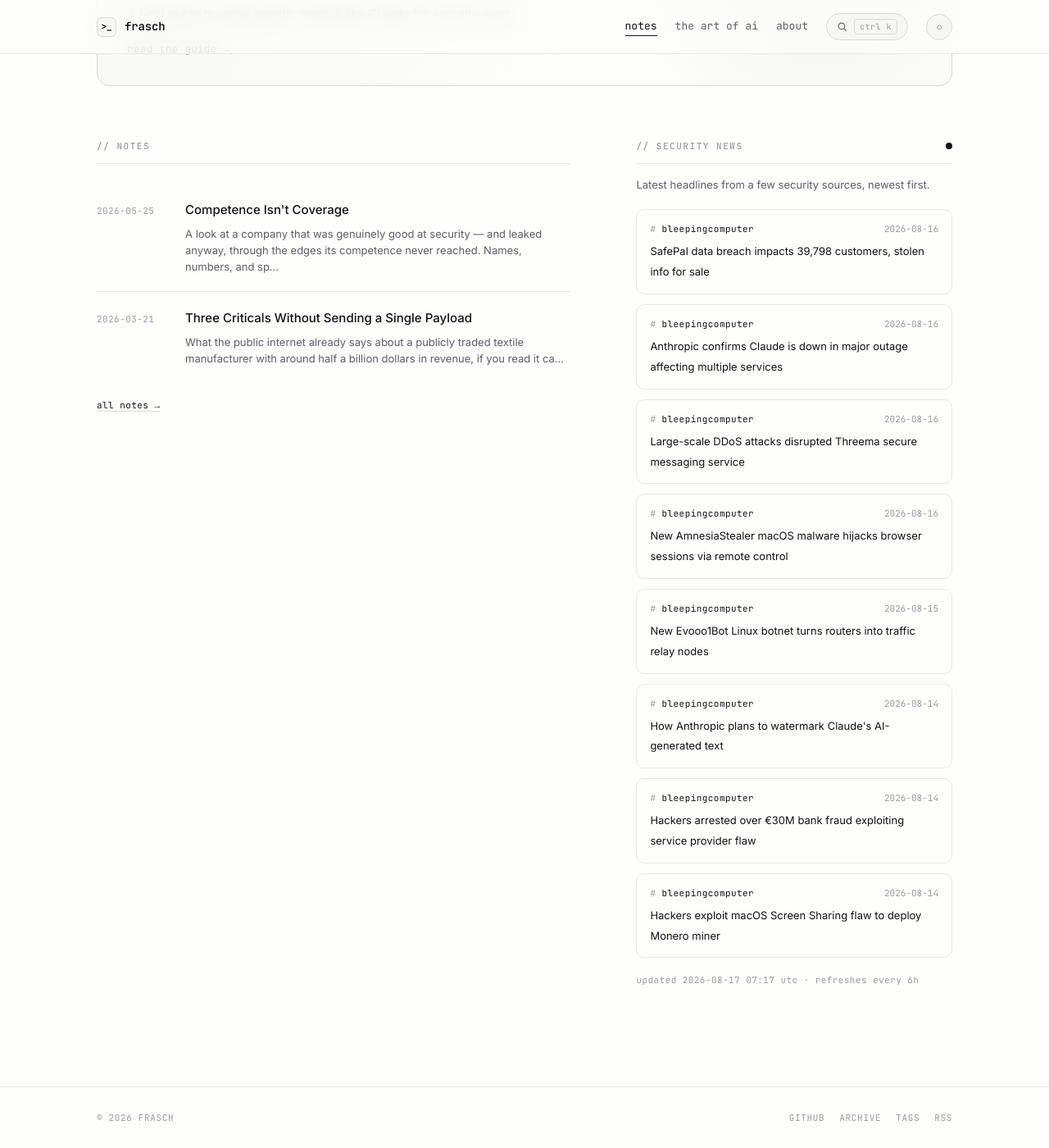
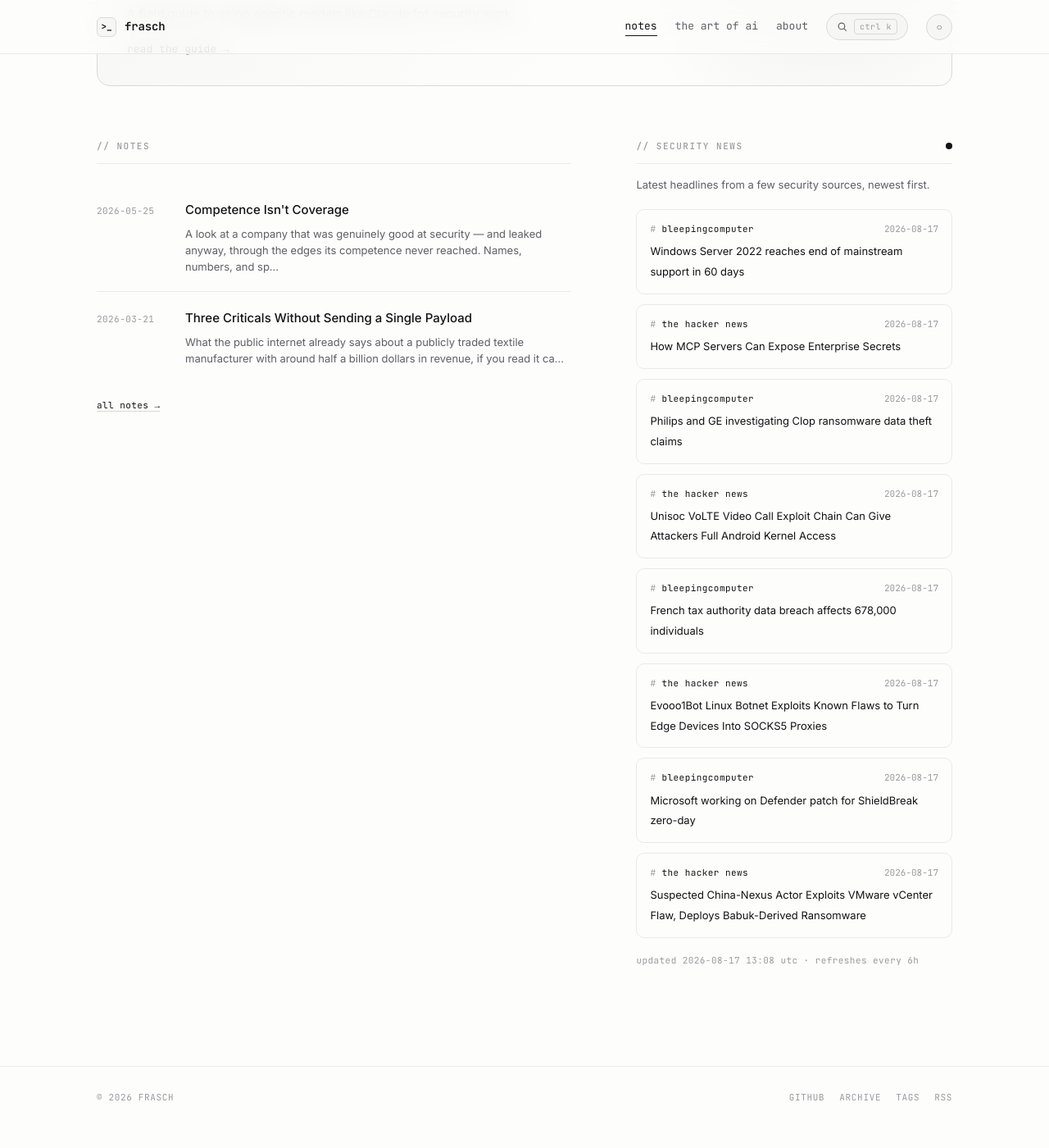
Before and after one commit to whoisfrasch/frasch, a Jekyll site: the page built from index.html, in a window 1280 px wide and 1400 px high, scrolled down 615 px. Shown: the whole window at 82% size. Built offline with Jekyll 4.4.1, drawn with Linux system fonts in a browser that asks for light colours; after the commit the page ends 1990 px from its top, so only the background shows below that.

Commit message:
Refresh security news feed

```diff
--- a/_data/news.json
+++ b/_data/news.json
@@ -1,53 +1,53 @@
 {
-  "updated": "2026-08-17T07:17:54Z",
+  "updated": "2026-08-17T13:08:36Z",
   "items": [
     {
       "source": "bleepingcomputer",
-      "title": "SafePal data breach impacts 39,798 customers, stolen info for sale",
-      "link": "https://www.bleepingcomputer.com/news/security/safepal-data-breach-impacts-39-798-customers-stolen-info-for-sale/",
-      "date": "2026-08-16T23:47:06Z"
+      "title": "Windows Server 2022 reaches end of mainstream support in 60 days",
+      "link": "https://www.bleepingcomputer.com/news/microsoft/windows-server-2022-reaches-end-of-mainstream-support-in-60-days/",
+      "date": "2026-08-17T12:33:11Z"
+    },
+    {
+      "source": "the hacker news",
+      "title": "How MCP Servers Can Expose Enterprise Secrets",
+      "link": "https://thehackernews.com/2026/08/how-mcp-servers-can-expose-enterprise.html",
+      "date": "2026-08-17T11:58:00Z"
     },
     {
       "source": "bleepingcomputer",
-      "title": "Anthropic confirms Claude is down in major outage affecting multiple services",
-      "link": "https://www.bleepingcomputer.com/news/artificial-intelligence/anthropic-confirms-claude-is-down-in-major-outage-affecting-multiple-services/",
-      "date": "2026-08-16T22:28:57Z"
+      "title": "Philips and GE investigating Clop ransomware data theft claims",
+      "link": "https://www.bleepingcomputer.com/news/security/philips-and-ge-investigating-clop-ransomware-data-theft-claims/",
+      "date": "2026-08-17T11:25:02Z"
+    },
+    {
+      "source": "the hacker news",
+      "title": "Unisoc VoLTE Video Call Exploit Chain Can Give Attackers Full Android Kernel Access",
+      "link": "https://thehackernews.com/2026/08/unisoc-volte-video-call-exploit-chain.html",
+      "date": "2026-08-17T10:52:34Z"
     },
     {
       "source": "bleepingcomputer",
-      "title": "Large-scale DDoS attacks disrupted Threema secure messaging service",
-      "link": "https://www.bleepingcomputer.com/news/security/large-scale-ddos-attacks-disrupted-threema-secure-messaging-service/",
-      "date": "2026-08-16T17:29:52Z"
+      "title": "French tax authority data breach affects 678,000 individuals",
+      "link": "https://www.bleepingcomputer.com/news/security/french-tax-authority-data-breach-affects-678-000-individuals/",
+      "date": "2026-08-17T10:09:48Z"
+    },
+    {
+      "source": "the hacker news",
+      "title": "Evooo1Bot Linux Botnet Exploits Known Flaws to Turn Edge Devices Into SOCKS5 Proxies",
+      "link": "https://thehackernews.com/2026/08/evooo1bot-linux-botnet-exploits-known.html",
+      "date": "2026-08-17T09:29:55Z"
     },
     {
       "source": "bleepingcomputer",
-      "title": "New AmnesiaStealer macOS malware hijacks browser sessions via remote control",
-      "link": "https://www.bleepingcomputer.com/news/security/new-amnesiastealer-macos-malware-hijacks-browser-sessions-via-remote-control/",
-      "date": "2026-08-16T15:07:44Z"
+      "title": "Microsoft working on Defender patch for ShieldBreak zero-day",
+      "link": "https://www.bleepingcomputer.com/news/security/microsoft-working-on-defender-patch-for-shieldbreak-zero-day/",
+      "date": "2026-08-17T09:05:33Z"
     },
     {
-      "source": "bleepingcomputer",
-      "title": "New Evooo1Bot Linux botnet turns routers into traffic relay nodes",
-      "link": "https://www.bleepingcomputer.com/news/security/new-evooo1bot-linux-botnet-turns-routers-into-traffic-relay-nodes/",
-      "date": "2026-08-15T14:14:38Z"
-    },
-    {
-      "source": "bleepingcomputer",
-      "title": "How Anthropic plans to watermark Claude's AI-generated text",
-      "link": "https://www.bleepingcomputer.com/news/artificial-intelligence/how-anthropic-plans-to-watermark-claudes-ai-generated-text/",
-      "date": "2026-08-14T23:24:17Z"
-    },
-    {
-      "source": "bleepingcomputer",
-      "title": "Hackers arrested over €30M bank fraud exploiting service provider flaw",
-      "link": "https://www.bleepingcomputer.com/news/security/hackers-arrested-over-30m-bank-fraud-exploiting-service-provider-flaw/",
-      "date": "2026-08-14T18:04:26Z"
-    },
-    {
-      "source": "bleepingcomputer",
-      "title": "Hackers exploit macOS Screen Sharing flaw to deploy Monero miner",
-      "link": "https://www.bleepingcomputer.com/news/security/hackers-exploit-macos-screen-sharing-flaw-to-deploy-monero-miner/",
-      "date": "2026-08-14T14:59:55Z"
+      "source": "the hacker news",
+      "title": "Suspected China-Nexus Actor Exploits VMware vCenter Flaw, Deploys Babuk-Derived Ransomware",
+      "link": "https://thehackernews.com/2026/08/suspected-china-nexus-actor-exploits.html",
+      "date": "2026-08-17T07:36:19Z"
     }
   ]
 }
```
